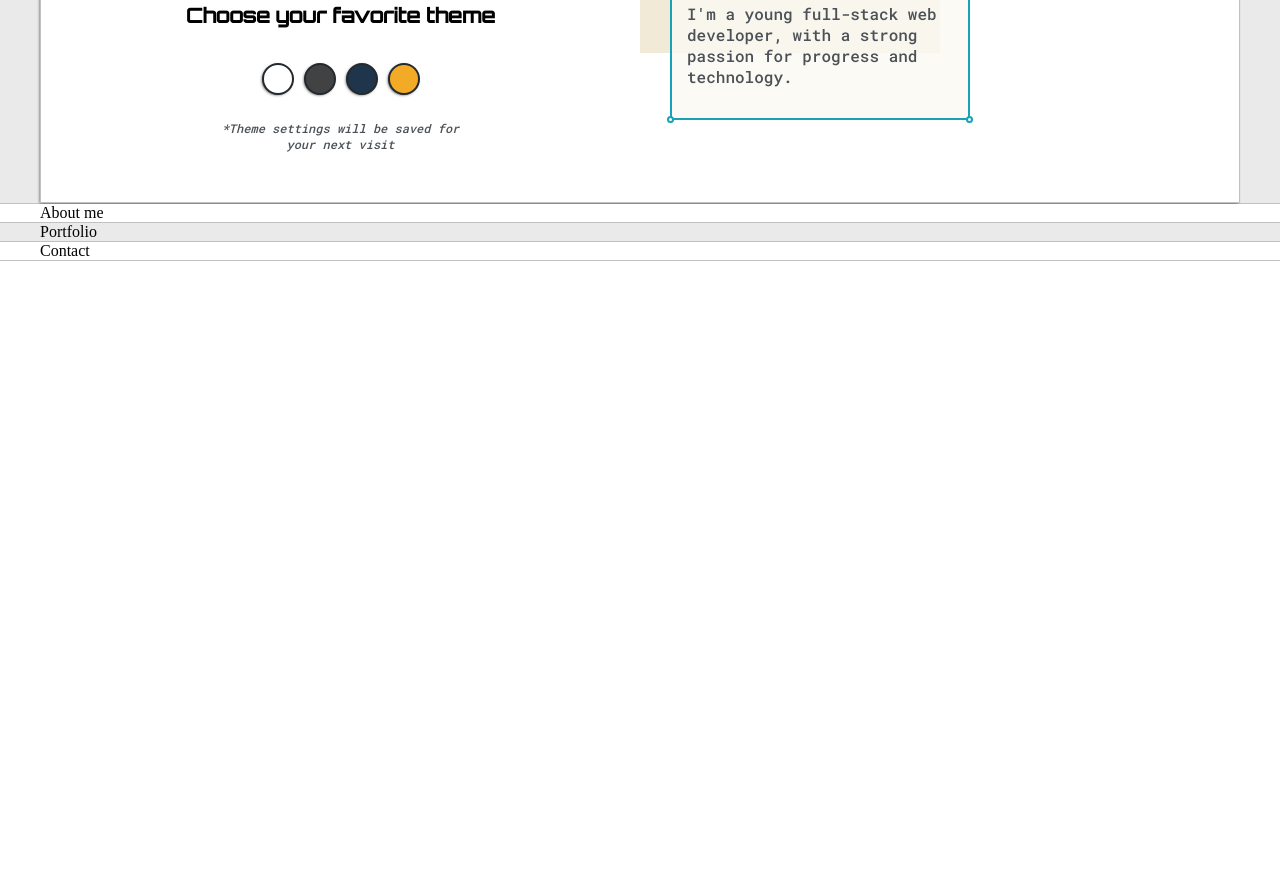
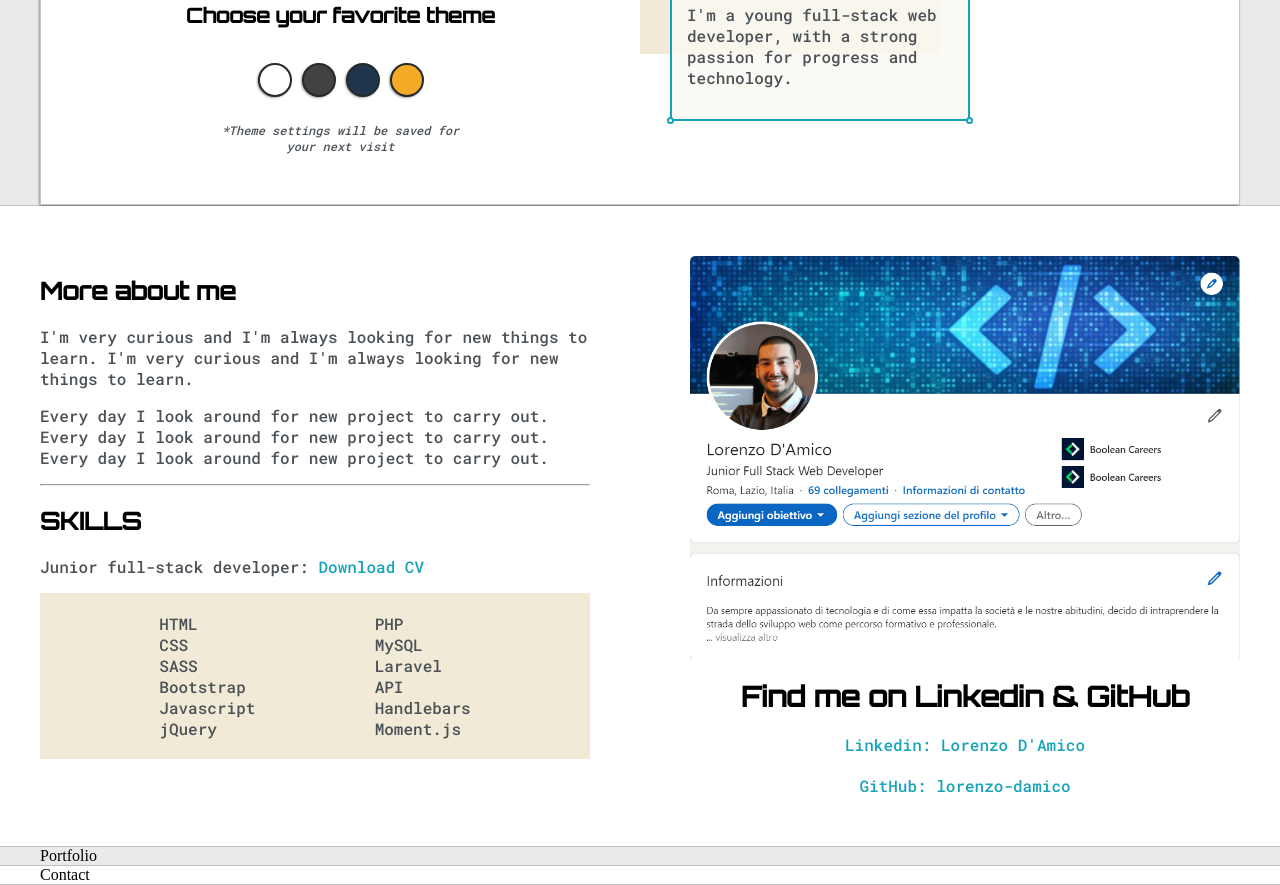
Before and after one commit to lorenzo-damico/mywebsite, a plain HTML site: page index.html in a window 1280 px wide. Shown: the part 490-1375 px from the top of the page. Before the commit the page ends 800 px from the top, so only its background shows below. Drawn offline with Linux system fonts and the light colour scheme.

Commit message:
Add about section

```diff
--- a/css/style.css
+++ b/css/style.css
@@ -32,7 +32,8 @@ p, li, span, label, input, textarea {
 
 a {
   text-decoration: none;
-  color: #17a2b8;
+  color: #17a3b8;
+  font-family: 'Roboto Mono', monospace;
 }
 
 ul {
@@ -77,9 +78,9 @@ h6 {
   width: 1200px;
   margin: 0 auto;
 }
+/* /TYPO */
 
-
-/* Intro section */
+/* INTRO SECTION */
 .welcome-wrapper {
   display: grid;
   text-align: center;
@@ -179,8 +180,9 @@ h6 {
 }
 
 .button-theme {
-  width: 32px;
-  height: 32px;
+  box-sizing: content-box;
+  width: 30px;
+  height: 30px;
   background-color: black;
   border: 2px solid var(--themeDotBorder);
   border-radius: 50%;
@@ -195,8 +197,6 @@ h6 {
 
 .button-theme:hover {
   border: 5px solid var(--themeDotBorder);
-  width: 35px;
-  height: 35px;
 }
 
 #light-mode {
@@ -280,7 +280,44 @@ h6 {
   bottom: -5px;
   left: -5px;
 }
+/* /INTRO SECTION */
 
+/* ABOUT ME SECTION */
+.about-wrapper {
+  display: grid;
+  grid-template-columns: repeat(auto-fit, minmax(320px, 1fr));
+  padding: 50px 0;
+  gap: 100px;
+}
+
+.about-wrapper h4 {
+  margin: 20px 0;
+}
+
+.about-wrapper p {
+  margin: 16px 0;
+}
+
+.skills-box {
+  display: flex;
+  justify-content: space-evenly;
+  background-color: var(--previewShadow);
+  padding: 20px 0;
+}
+
+.socials {
+  display: grid;
+  align-content: center;
+  text-align: center;
+  gap: 20px;
+}
+
+.social-image {
+  width: 100%;
+}
+/* /ABOUT ME SECTION */
+
+/* MEDIA QUERY */
 @media screen and (max-width: 1200px) {
   .main-container {
     width: 95%;
@@ -299,6 +336,6 @@ h6 {
 
   .right-column {
     justify-content: center;
-    padding-bottom: 80px;
+    padding-bottom: 100px;
   }
 }
--- a/index.html
+++ b/index.html
@@ -67,7 +67,42 @@
     <!-- About me section -->
     <section class="style-2">
       <div class="main-container">
-       About me
+        <div class="about-wrapper">
+          <div class="about">
+            <h4>More about me</h4>
+            <p>I'm very curious and I'm always looking for new things to learn. I'm very curious and I'm always looking for new things to learn.</p>
+            <p>Every day I look around for new project to carry out. Every day I look around for new project to carry out. Every day I look around for new project to carry out.</p>
+            <hr>
+            <h4>SKILLS</h4>
+            <p>Junior full-stack developer: <a target="_blank" href="img/cv.pdf">Download CV</a></p>
+            <div class="skills-box">
+              <ul>
+                <li>HTML</li>
+                <li>CSS</li>
+                <li>SASS</li>
+                <li>Bootstrap</li>
+                <li>Javascript</li>
+                <li>jQuery</li>
+              </ul>
+
+              <ul>
+                <li>PHP</li>
+                <li>MySQL</li>
+                <li>Laravel</li>
+                <li>API</li>
+                <li>Handlebars</li>
+                <li>Moment.js</li>
+              </ul>
+            </div>
+          </div>
+
+          <div class="socials">
+            <img class="social-image" src="img/linkedin.png" alt="image linkedin">
+            <h3>Find me on Linkedin & GitHub</h3>
+            <a target="_blank" href="https://www.linkedin.com/in/lorenzo-d-amico/">Linkedin: Lorenzo D'Amico</a>
+            <a target="_blank" href="https://github.com/lorenzo-damico">GitHub: lorenzo-damico</a>
+          </div>
+        </div>
       </div>
     </section>
     <!-- /About me section -->
```
Also changed, not shown: img/linkedin.png (added), 1 other file.
